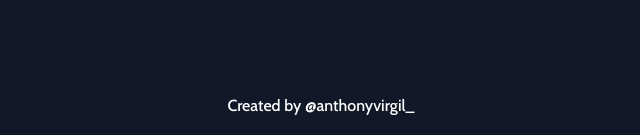
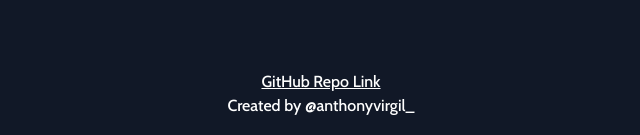
Before and after one commit to anthonyvirgil/poke-quiz, a React (Create React App) app: page / in a window 1280 px wide. Shown: the part 662-797 px from the top of the page, without its empty margins (319-959 px from the left). Built offline with nearby package versions, Linux system fonts and the light colour scheme.

Commit message:
Added link to Github repo

```diff
--- a/src/App.js
+++ b/src/App.js
@@ -129,8 +129,16 @@ function App() {
 						</button>
 					)}
 				</div>
-				<div className="mt-16 md:mt-0">
-					<p className="text-center text-white">Created by @anthonyvirgil_</p>
+				<div className="mt-16 md:mt-0 text-center text-white">
+					<p>
+						<a
+							className="underline"
+							href="https://github.com/anthonyvirgil/poke-quiz/"
+						>
+							GitHub Repo Link
+						</a>
+					</p>
+					<p>Created by @anthonyvirgil_</p>
 				</div>
 			</div>
 		</>
```
